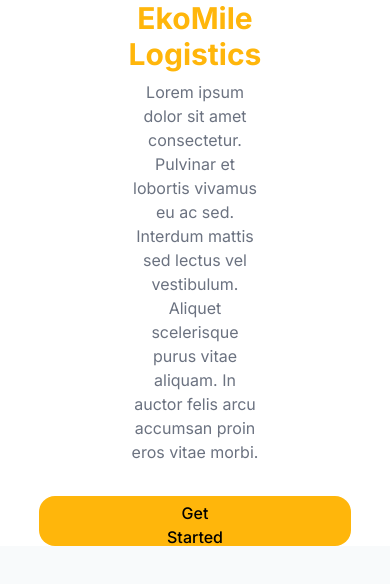
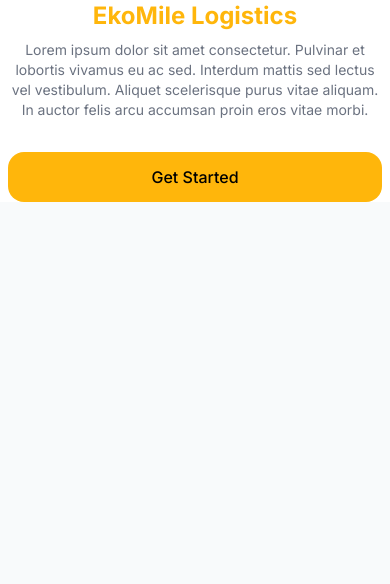
Before and after one commit to ieadeleke/dashboard, a Next.js app: page /start in a window 390 px wide. Shown: the top 584 px of the page. Built offline with nearby package versions, Linux system fonts and the light colour scheme.

Commit message:
added responsiveness to eko mile logistics

```diff
--- a/src/components/page_components/landing-page/EkoMileLogistics.tsx
+++ b/src/components/page_components/landing-page/EkoMileLogistics.tsx
@@ -1,14 +1,21 @@
-import Button from "@/components/buttons"
-
+import Button from "@/components/buttons";
 
 export const EkoMileLogistics = () => {
-    return <div className="flex flex-col items-center px-48 gap-8">
-        <div className="flex flex-col gap-2 text-center">
-            <h1 className="font-bold text-primary text-3xl">EkoMile Logistics</h1>
-            <p className="text-gray-500">Lorem ipsum dolor sit amet consectetur. Pulvinar et lobortis vivamus eu ac sed. Interdum mattis sed lectus vel vestibulum. Aliquet scelerisque purus vitae aliquam. In auctor felis arcu accumsan proin eros vitae morbi.
-            </p>
-        </div>
+  return (
+    <div className="flex flex-col items-center px-2 gap-8 md:px-48">
+      <div className="flex flex-col gap-2 text-center">
+        <h1 className="font-bold text-primary text-2xl md:text-3xl">
+          EkoMile Logistics
+        </h1>
+        <p className="text-gray-500 text-sm md:text-base">
+          Lorem ipsum dolor sit amet consectetur. Pulvinar et lobortis vivamus
+          eu ac sed. Interdum mattis sed lectus vel vestibulum. Aliquet
+          scelerisque purus vitae aliquam. In auctor felis arcu accumsan proin
+          eros vitae morbi.
+        </p>
+      </div>
 
-        <Button className="px-32 rounded-2xl">Get Started</Button>
+      <Button className="w-full rounded-2xl md:px-32">Get Started</Button>
     </div>
-}
+  );
+};
```
